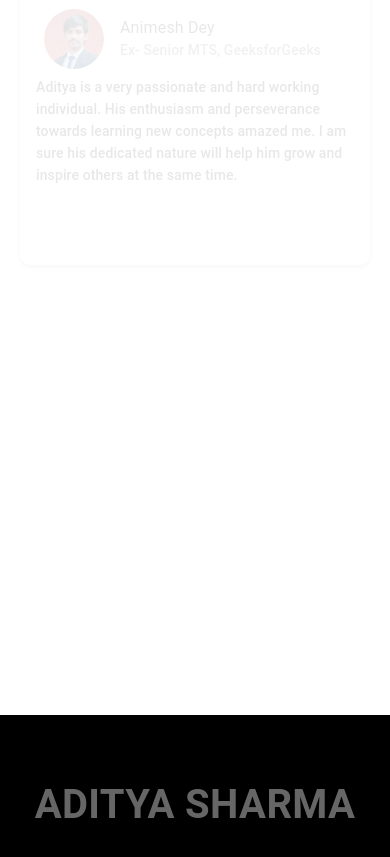
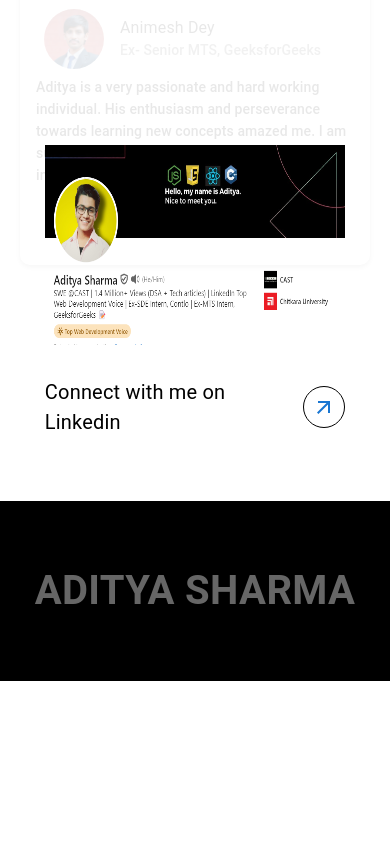
Before and after one commit to AdityaSharma224/Portfolio, a React (Create React App) app: page / in a window 390 px wide. Shown: the part 2880-3737 px from the top of the page. After the commit the page ends 3561 px from the top, so only its background shows below. Built offline with nearby package versions, Linux system fonts and the light colour scheme.

Commit message:
linkedin pic

```diff
--- a/package.json
+++ b/package.json
@@ -28,7 +28,8 @@
     "split-type": "^0.3.4",
     "splitting": "^1.1.0",
     "styled-components": "^6.1.11",
-    "web-vitals": "^2.1.4"
+    "web-vitals": "^2.1.4",
+    "with-router": "^1.0.1"
   },
   "scripts": {
     "start": "react-scripts start",
--- a/src/App.jsx
+++ b/src/App.jsx
@@ -1,12 +1,13 @@
-import React from "react";
+import React, { useLayoutEffect } from "react";
 import Layout from "./app/layout/layout";
-import { BrowserRouter, Routes, Route } from "react-router-dom";
+import { BrowserRouter, Routes, Route, useLocation } from "react-router-dom";
 import SkillComponent from "./app/skills/skill-component";
 import ExperienceComponent from "./app/experience/experience-component";
 import ProjectsComponent from "./app/projects/projects-component";
 import ArticleComponent from "./app/article/article-component";
 import { ThemeProvider, createTheme } from "@mui/material/styles";
-import {GlobalStyles} from "@mui/material";
+import { GlobalStyles } from "@mui/material";
+import ScrollToTop from "./app/components/scrollToTop";
 
 const styles = `
 @keyframes rotating-anim {
@@ -33,6 +34,8 @@
 `;
 
 function App() {
+  const location = useLocation();
+
   const theme = createTheme({
     components: {
       MuiTooltip: {
@@ -44,14 +47,15 @@
             padding: "6px 12px",
             fontWeight: 600,
           },
-
         },
       },
     },
   });
+
   return (
     <ThemeProvider theme={theme}>
       <GlobalStyles styles={styles} />
+      <ScrollToTop />
       <Routes>
         <Route path="/" element={<Layout />} />
         <Route path="/about-me" element={<ExperienceComponent />} />
--- /dev/null
+++ b/src/app/components/scrollToTop.jsx
@@ -0,0 +1,14 @@
+import { useEffect } from "react";
+import { useLocation } from "react-router-dom";
+
+function ScrollToTop() {
+  const { pathname } = useLocation();
+
+  useEffect(() => {
+    window.scrollTo(0, 0);
+  }, [pathname]);
+
+  return null;
+}
+
+export default ScrollToTop;
--- a/src/app/experience/aboutMe.jsx
+++ b/src/app/experience/aboutMe.jsx
@@ -14,6 +14,8 @@
 import MayurSir from "../../assets/mayursir.jpeg";
 import ManujB from "../../assets/manujB.jpeg";
 import AnimeshB from "../../assets/animeshB.jpeg";
+import Link from "@mui/material/Link";
+import LinkedinSS from "../../assets/linkedinSS.png";
 
 const flicker = keyframes`
   0%, 100% { opacity: 0; }
@@ -215,7 +217,7 @@
               lg: "40px",
               xl: "40px",
             },
-            wordSpacing:1.5,
+            wordSpacing: 1.5,
           }}
         >
           {
@@ -361,6 +363,75 @@
           />
         ))}
       </Box>
+      <Stack
+        height={"auto"}
+        sx={{
+          width: {
+            xs: "90%",
+            sm: "80%",
+            md: "70%",
+            lg: "65%",
+            xl: "65%",
+          },
+          flexDirection: {
+            xs: "column",
+            sm: "column",
+            md: "row",
+            lg: "row",
+            xl: "row",
+          },
+        }}
+        alignItems={"center"}
+        justifyContent={"center"}
+        padding={2}
+        gap={2}
+      >
+        <Stack
+          component={"img"}
+          src={LinkedinSS}
+          sx={{
+            width: {
+              xs: "100%",
+              sm: "100%",
+              md: "80%",
+              lg: "60%",
+              xl: "60%",
+            },
+            height: {
+              xs: "200px",
+              sm: "200px",
+              md: "300px",
+              lg: "350px",
+              xl: "350px",
+            },
+          }}
+        />
+        <Stack
+          gap={2}
+          flexDirection={"row"}
+          justifyContent={"center"}
+          width={"100%"}
+          marginTop={2}
+          alignItems={"center"}
+        >
+          <Typography fontSize={"20px"} color={"#000"}>
+            {"Connect with me on Linkedin"}
+          </Typography>
+          <Link
+            href={"https://www.linkedin.com/in/adityasharma13064/"}
+            target={"_blank"}
+          >
+            <Stack
+              padding={1}
+              border={"1px solid #000"}
+              borderRadius={"50%"}
+              sx={{ cursor: "pointer" }}
+            >
+              <ArrowOutwardIcon fontSize="medium" />
+            </Stack>
+          </Link>
+        </Stack>
+      </Stack>
     </Stack>
   );
 };
--- a/src/app/experience/experience-component.jsx
+++ b/src/app/experience/experience-component.jsx
@@ -251,7 +251,7 @@
             alignSelf={"flex-start"}
             width={"100%"}
             height={"auto"}
-          >
+                      >
             {/* about me section */}
             <Stack
               width={"100%"}
--- a/src/app/experience/experience-styles.js
+++ b/src/app/experience/experience-styles.js
@@ -20,19 +20,9 @@
     },
     wrapper2:{
         backgroundColor:'#fff',
-        height:'220vh',
+        height:'auto',
         width:'100vw',
         alignItems:'center',
-        [theme.breakpoints.down('md')]:{
-            height:'290vh',
-        },
-        [theme.breakpoints.down('sm')]:{
-            height:'310vh',
-        },
-        [theme.breakpoints.down('xs')]:{
-            height:'330vh',
-        }
-
     },
     itemStack:{
         padding:'16px 26px',
--- a/src/app/layout/layout.jsx
+++ b/src/app/layout/layout.jsx
@@ -12,7 +12,7 @@
   return (
     <Stack className={classes.wrapper}>
       <Preloader />
-        <HomeComponent />
+      <HomeComponent />
       <AboutComponent />
       <FooterComponent />
     </Stack>
--- a/src/app/projects/projects-styles.js
+++ b/src/app/projects/projects-styles.js
@@ -16,7 +16,9 @@
 
 const useStyles = makeStyles({
     wrapper:{
-        backgroundColor:'#fff',
+        backgroundColor:'#000',
+        height:'300vh',
+        width:'100vw',
     },
     itemStack:{
         padding:'16px 26px',
--- a/src/index.js
+++ b/src/index.js
@@ -3,6 +3,7 @@
 import CssBaseline from '@mui/material/CssBaseline';
 import { BrowserRouter } from 'react-router-dom';
 import App from './App';
+import ScrollToTop from './app/components/scrollToTop';
 
 const root = ReactDOM.createRoot(document.getElementById('root'));
 root.render(
```
Also changed, not shown: src/assets/linkedinSS.png (added), 1 other file (tests, documents, lock files or other folders).
